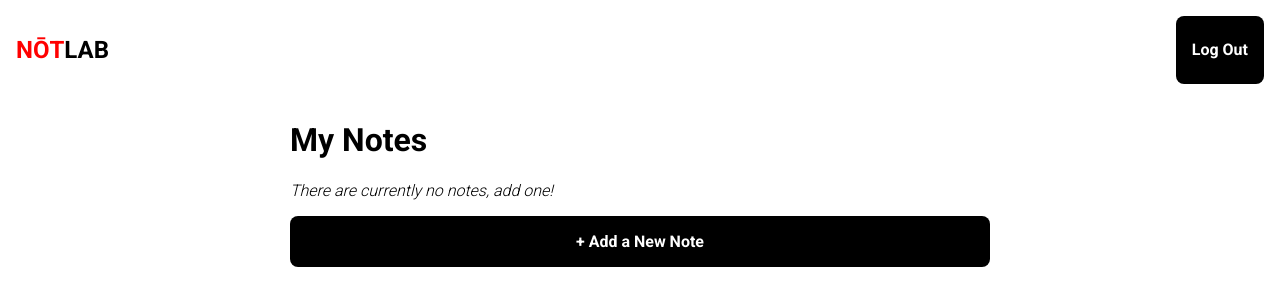
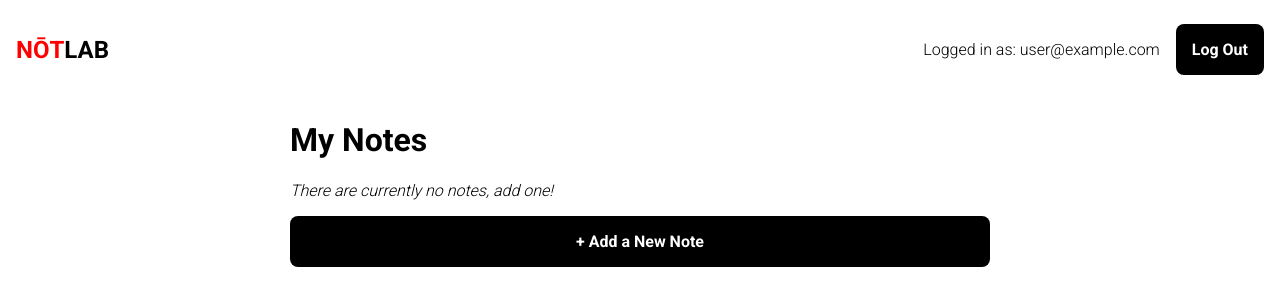
Before and after one commit to chasehoward85/cbt-full-stack-mern, a React (Create React App) app in the folder front-end/: page /notes in a window 1280 px wide. Shown: the top 306 px of the page. Built offline with nearby package versions, Linux system fonts and the light colour scheme; no server answers; sample sign-in values are in the browser's storage.

Commit message:
Display who is currently logged in with styling

```diff
--- a/front-end/src/components/NavBar.js
+++ b/front-end/src/components/NavBar.js
@@ -1,15 +1,27 @@
 import { Link } from 'react-router-dom';
+
+import { useUser } from '../hooks/useUser';
 
 import { LogoutButton } from './LogoutButton';
 
 export const NavBar = () => {
+	const { isLoading, user } = useUser();
+
 	return (
 		<nav>
 			<Link className="brand-logo" to="/notes">
 				<h1><span className="brand-highlight">NŌT</span>LAB</h1>
 			</Link>
 
-			<LogoutButton />
+			<span className="user-actions">
+				{isLoading
+					? <p>Loading...</p>
+					: user
+						? <p>Logged in as: {user.email}</p>
+						: null}
+
+				<LogoutButton />
+			</span>
 		</nav>
 	);
 }
--- a/front-end/src/index.css
+++ b/front-end/src/index.css
@@ -103,6 +103,15 @@ nav {
 	justify-content: space-between;
 }
 
+.user-actions {
+	align-items: center;
+	display: flex;
+}
+
+nav p {
+	margin-right: 16px;
+}
+
 .brand-logo {
 	color: black;
 	text-decoration: none;
```
